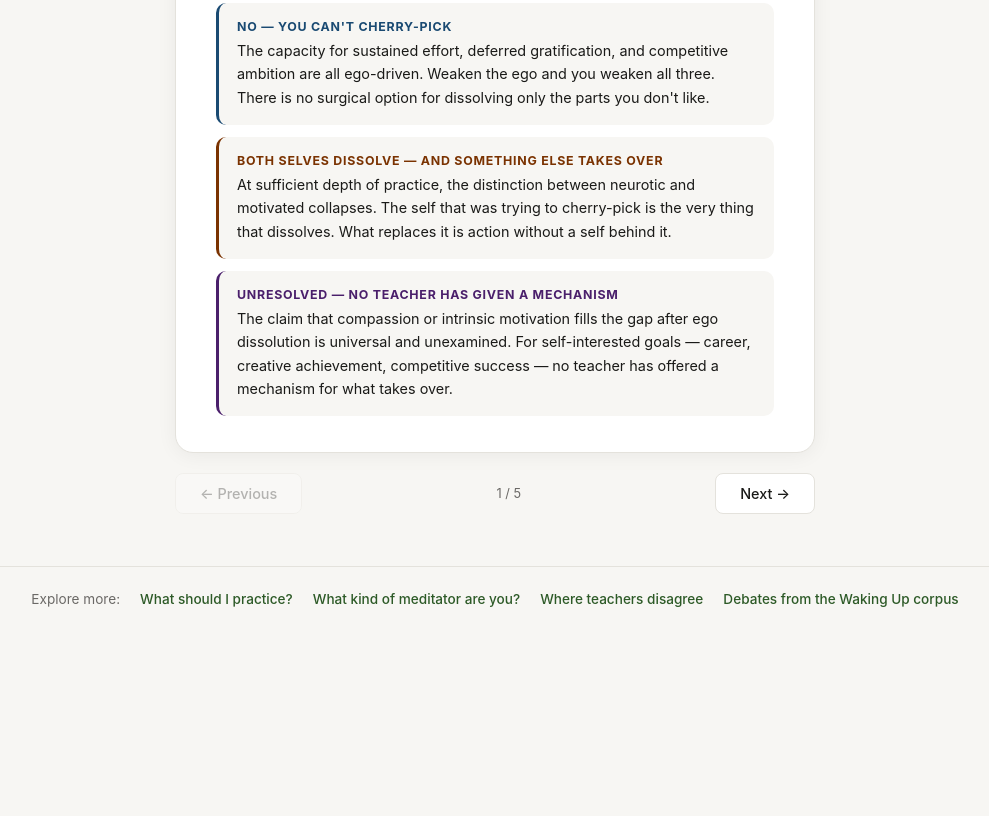
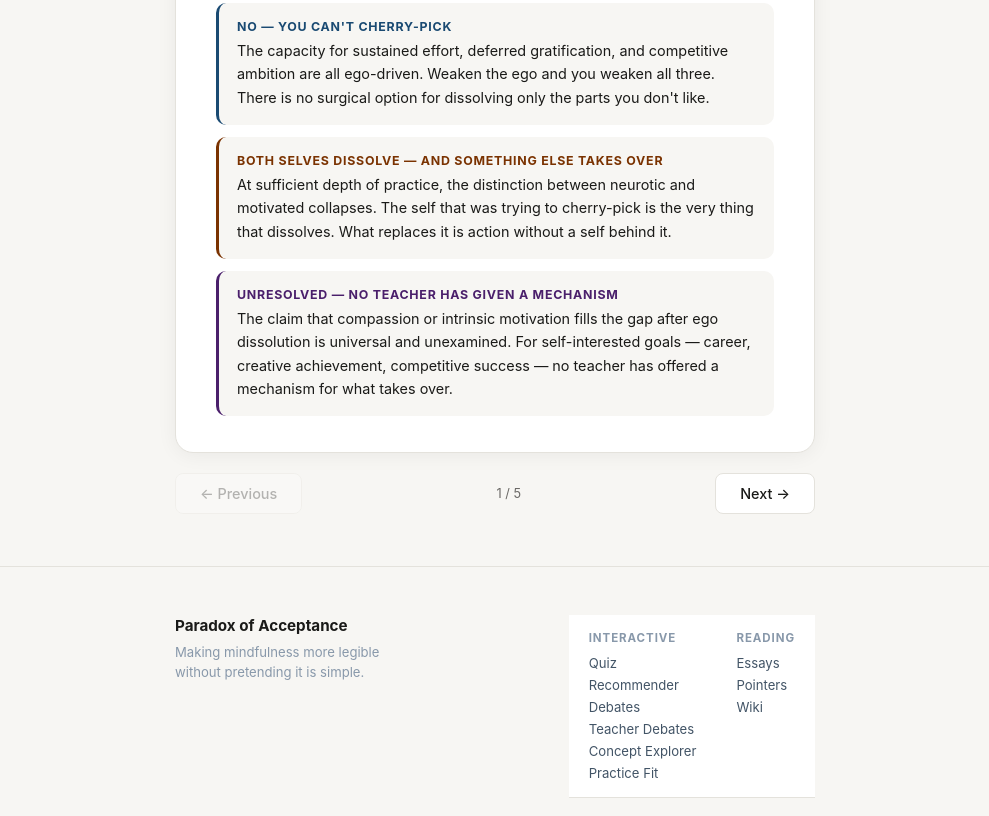
Before and after one commit to nickxma/meditation-debates, a plain HTML site: page index.html in a window 1280 px wide. Shown: the part 911-1727 px from the top of the page, without its empty margins (145-1134 px from the left). Before the commit the page ends 1542 px from the top, so only its background shows below. Drawn offline with Linux system fonts and the light colour scheme.

Commit message:
Add unified cross-site footer with organized navigation
Replaces minimal footer with Tania Rascia-inspired design: brand +
tagline on the left, two-column nav (Interactive / Reading) linking
all 10 project tools together. Consistent across the entire ecosystem.

Co-Authored-By: Claude Opus 4.6 <noreply@anthropic.com>

```diff
--- a/index.html
+++ b/index.html
@@ -289,30 +289,64 @@ h1 {
 }
 
 /* Footer */
-footer {
-  border-top: 1px solid var(--border);
-  padding: 24px;
-  text-align: center;
+.site-footer {
+  border-top: 1px solid var(--border, #e3e8ee);
+  padding: 48px 24px 40px;
+  font-family: var(--font-sans, -apple-system, BlinkMacSystemFont, 'Segoe UI', 'Helvetica Neue', Arial, sans-serif);
 }
-
-.footer-links {
+.footer-inner {
+  max-width: 640px;
+  margin: 0 auto;
   display: flex;
-  flex-wrap: wrap;
-  justify-content: center;
-  align-items: center;
-  gap: 6px 20px;
-  font-size: 0.85rem;
+  justify-content: space-between;
+  align-items: flex-start;
+  gap: 48px;
 }
-
-.footer-label { color: var(--text-muted); }
-
-footer a {
-  color: var(--accent);
+.footer-brand-link {
+  font-weight: 700;
+  font-size: 0.95rem;
+  color: var(--text, #0a2540);
   text-decoration: none;
-  font-weight: 500;
 }
-
-footer a:hover { text-decoration: underline; }
+.footer-brand-link:hover { opacity: 0.7; }
+.footer-tagline {
+  font-size: 0.82rem;
+  color: var(--text-tertiary, #8898aa);
+  margin-top: 8px;
+  line-height: 1.5;
+}
+.footer-nav {
+  display: flex;
+  gap: 40px;
+}
+.footer-col {
+  display: flex;
+  flex-direction: column;
+  gap: 6px;
+}
+.footer-col h4 {
+  font-size: 0.72rem;
+  font-weight: 700;
+  text-transform: uppercase;
+  letter-spacing: 0.08em;
+  color: var(--text-tertiary, #8898aa);
+  margin-bottom: 4px;
+}
+.footer-col a {
+  font-size: 0.82rem;
+  color: var(--text-secondary, #425466);
+  text-decoration: none;
+  transition: color 0.15s;
+}
+.footer-col a:hover {
+  color: var(--text, #0a2540);
+}
+@media (max-width: 600px) {
+  .footer-inner {
+    flex-direction: column;
+    gap: 32px;
+  }
+}
 </style>
 </head>
 <body>
@@ -497,13 +531,29 @@ footer a:hover { text-decoration: underline; }
 
 </div>
 
-<footer>
-  <div class="footer-links">
-    <span class="footer-label">Explore more:</span>
-    <a href="https://paradoxofacceptance.xyz/meditation-recommender/">What should I practice?</a>
-    <a href="https://paradoxofacceptance.xyz/meditation-quiz/">What kind of meditator are you?</a>
-    <a href="https://paradoxofacceptance.xyz/teacher-debates/">Where teachers disagree</a>
-    <a href="https://paradoxofacceptance.xyz/waking-up-debates/">Debates from the Waking Up corpus</a>
+<footer class="site-footer">
+  <div class="footer-inner">
+    <div>
+      <a href="https://paradoxofacceptance.xyz/paradox-of-acceptance/" class="footer-brand-link">Paradox of Acceptance</a>
+      <p class="footer-tagline">Making mindfulness more legible<br>without pretending it is simple.</p>
+    </div>
+    <nav class="footer-nav" aria-label="Footer">
+      <div class="footer-col">
+        <h4>Interactive</h4>
+        <a href="https://paradoxofacceptance.xyz/meditation-quiz/">Quiz</a>
+        <a href="https://paradoxofacceptance.xyz/meditation-recommender/">Recommender</a>
+        <a href="https://paradoxofacceptance.xyz/meditation-debates/">Debates</a>
+        <a href="https://paradoxofacceptance.xyz/teacher-debates/">Teacher Debates</a>
+        <a href="https://paradoxofacceptance.xyz/concept-explorer/">Concept Explorer</a>
+        <a href="https://paradoxofacceptance.xyz/mindfulness-fit/">Practice Fit</a>
+      </div>
+      <div class="footer-col">
+        <h4>Reading</h4>
+        <a href="https://paradoxofacceptance.xyz/mindfulness-essays/">Essays</a>
+        <a href="https://paradoxofacceptance.xyz/mindfulness-pointers/">Pointers</a>
+        <a href="https://paradoxofacceptance.xyz/mindfulness-wiki/">Wiki</a>
+      </div>
+    </nav>
   </div>
 </footer>
 
```
